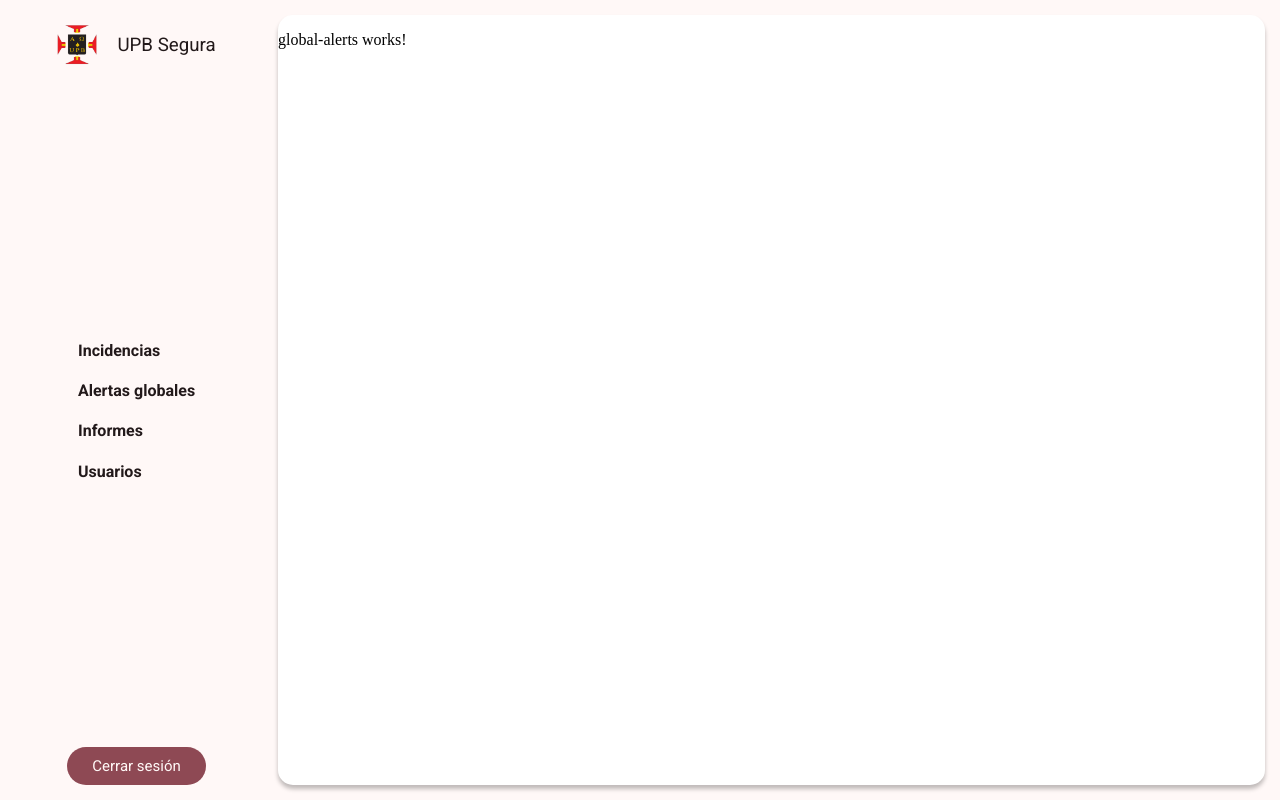
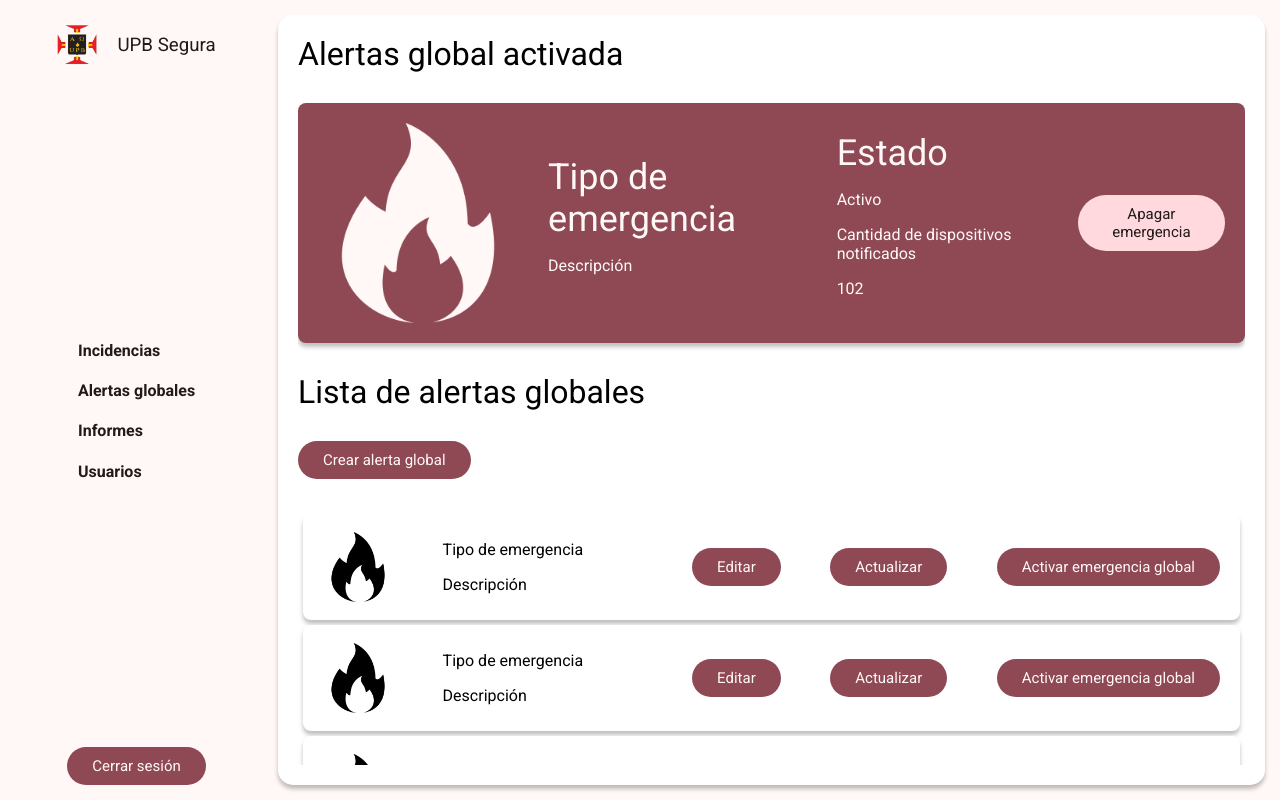
Before and after one commit to Proyecto-aplicado-en-TIC-2/app-administradores, an Angular app: page /global-alerts in a window 1280 px wide. Built offline with nearby package versions, Linux system fonts and the light colour scheme.

Commit message:
feat: Vista de alertas globales

```diff
--- /dev/null
+++ b/src/app/components/card-global-emergency-active/card-global-emergency-active.component.ts
@@ -0,0 +1,60 @@
+import { Component } from '@angular/core';
+import {FilledButtonComponent} from "../filled-button/filled-button.component";
+import {FilledButtonComponent2} from "../filled-button/filled-button-2.component";
+
+@Component({
+  selector: 'app-card-global-emergency-active',
+  standalone: true,
+  imports: [
+    FilledButtonComponent,
+    FilledButtonComponent2
+  ],
+  template: `
+    <div class="box">
+      <img src="/fire.png" alt="fire">
+      <div class="text roboto-regular">
+        <h1>Tipo de emergencia</h1>
+        <p>Descripción</p>
+      </div>
+      <div class="text roboto-regular">
+        <h1>Estado</h1>
+        <p>Activo</p>
+        <p>Cantidad de dispositivos notificados</p>
+        <p>102</p>
+      </div>
+      <app-filled-button-2 texto="Apagar emergencia"/>
+    </div>
+  `,
+  styles: `
+  .box{
+    height: 200px;
+    width: auto;
+    display: flex;
+    flex-direction: row;
+    gap: 30px;
+    background: var(--md-sys-color-primary);
+    border-radius: 8px;
+    box-shadow: 0 4px 4px 0 var(--md-sys-color-shadow);
+    padding: 20px;
+    align-items: center;
+  }
+
+  img{
+    width: 200px;
+    height: 200px;
+  }
+
+  .text{
+    height: min-content;
+    color: var(--md-sys-color-surface);
+    h1{
+      font-size: 36px;
+      font-weight: 400;
+      margin: 0;
+    }
+  }
+  `
+})
+export class CardGlobalEmergencyActiveComponent {
+
+}
--- /dev/null
+++ b/src/app/components/card-global-emergency/card-global-emergency.component.ts
@@ -0,0 +1,44 @@
+import { Component } from '@angular/core';
+import {FilledButtonComponent} from "../filled-button/filled-button.component";
+
+@Component({
+  selector: 'app-card-global-emergency',
+  standalone: true,
+  imports: [
+    FilledButtonComponent
+  ],
+  template: `
+    <div class="body">
+      <img src="/fire-black.png" alt="fire">
+      <div class="texts roboto-regular" ><p>Tipo de emergencia</p><p>Descripción</p></div>
+      <app-filled-button texto="Editar"/>
+      <app-filled-button texto="Actualizar"/>
+      <app-filled-button texto="Activar emergencia global"/>
+    </div>
+  `,
+  styles: `
+    .body{
+      display: flex;
+      flex-direction: row;
+      justify-content: space-between;
+      margin: 5px;
+      padding: 10px 20px;
+      align-items: center;
+      background: var(--md-sys-color-on-primary);
+      border-radius: 8px;
+      box-shadow: 0 4px 4px 0 var(--md-sys-color-shadow);
+    }
+
+    img{
+      width: 70px;
+      height: 70px;
+    }
+
+    .texts{
+      width: 200px;
+    }
+  `
+})
+export class CardGlobalEmergencyComponent {
+
+}
--- /dev/null
+++ b/src/app/components/filled-button/filled-button-2.component.ts
@@ -0,0 +1,23 @@
+import {Component, Input} from '@angular/core';
+
+@Component({
+  selector: 'app-filled-button-2',
+  standalone: true,
+  imports: [],
+  template: `
+    <button class="roboto-regular">{{ texto }}</button>
+  `,
+  styles: `
+    button {
+      background-color: var(--md-sys-color-primary-container);
+      color: var(--md-sys-color-on-surface);
+      padding: 10px 25px;
+      border: none;
+      border-radius: 50px;
+      font-size: 15px;
+    }
+  `
+})
+export class FilledButtonComponent2 {
+  @Input() texto: string = "";
+}
--- a/src/app/main/global-alerts/global-alerts.component.css
+++ b/src/app/main/global-alerts/global-alerts.component.css
@@ -0,0 +1,13 @@
+.body {
+  height: calc(100% - 40px);
+  margin: 20px;
+  display: flex;
+  flex-direction: column;
+  gap: 30px;
+  overflow-y: auto;
+  scroll-behavior: smooth;
+}
+
+h1 {
+  margin: 0;
+}
--- a/src/app/main/global-alerts/global-alerts.component.html
+++ b/src/app/main/global-alerts/global-alerts.component.html
@@ -1 +1,14 @@
-<p>global-alerts works!</p>
+<div class="body">
+  <h1 class="roboto-regular">Alertas global activada</h1>
+  <section class="container_1">
+      <app-card-global-emergency-active/>
+  </section>
+
+  <h1 class="roboto-regular">Lista de alertas globales</h1>
+  <app-filled-button texto="Crear alerta global"/>
+  <section class="container_2">
+      <app-card-global-emergency/>
+      <app-card-global-emergency/>
+      <app-card-global-emergency/>
+  </section>
+</div>
```
Also changed, not shown: src/app/main/global-alerts/global-alerts.component.ts (+10 -1 lines), public/fire-black.png (added), public/fire.png (added).
